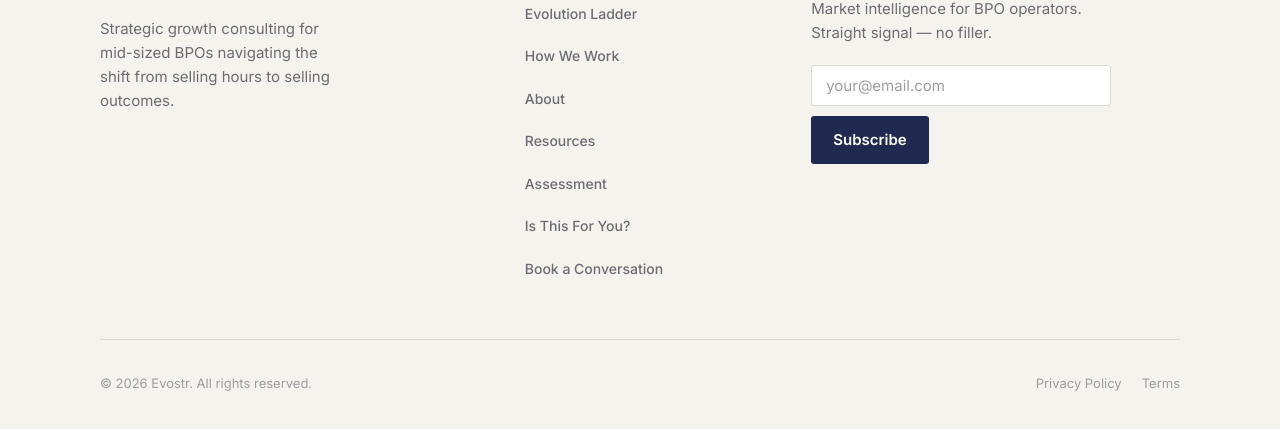
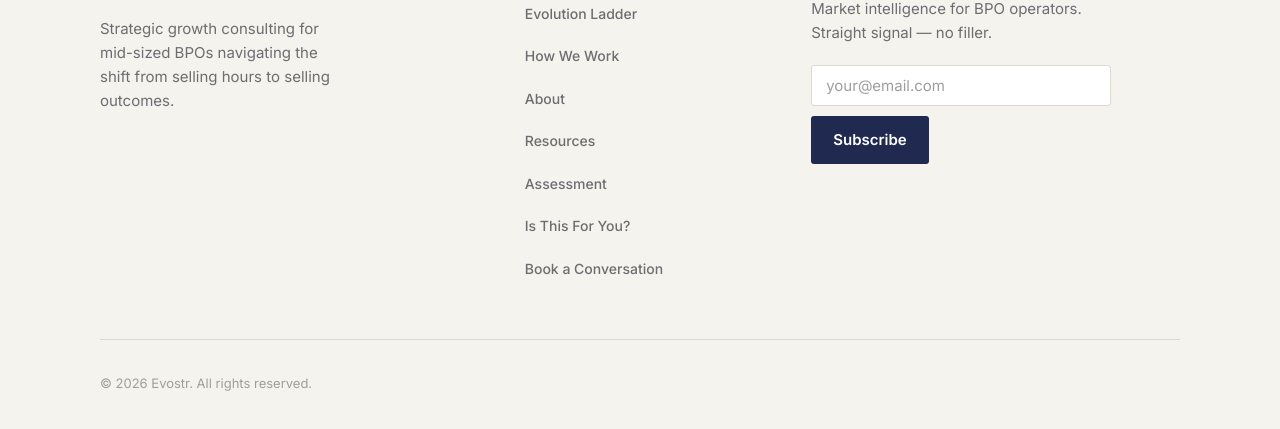
Before and after one commit to amandaquinn19/Evostr, a plain HTML site: page article.html in a window 1280 px wide. Shown: the part 425-854 px from the top of the page. Drawn offline with Linux system fonts and the light colour scheme.

Commit message:
Remove broken Privacy/Terms footer links (pages don't exist)

```diff
--- a/article.html
+++ b/article.html
@@ -215,10 +215,6 @@
       </div>
       <div class="footer-bottom">
         <p class="footer-copy">&copy; 2026 Evostr. All rights reserved.</p>
-        <div class="footer-legal">
-          <a href="privacy.html">Privacy Policy</a>
-          <a href="terms.html">Terms</a>
-        </div>
       </div>
     </div>
   </footer>
```
Also changed, not shown: articles.html (+0 -4 lines).
